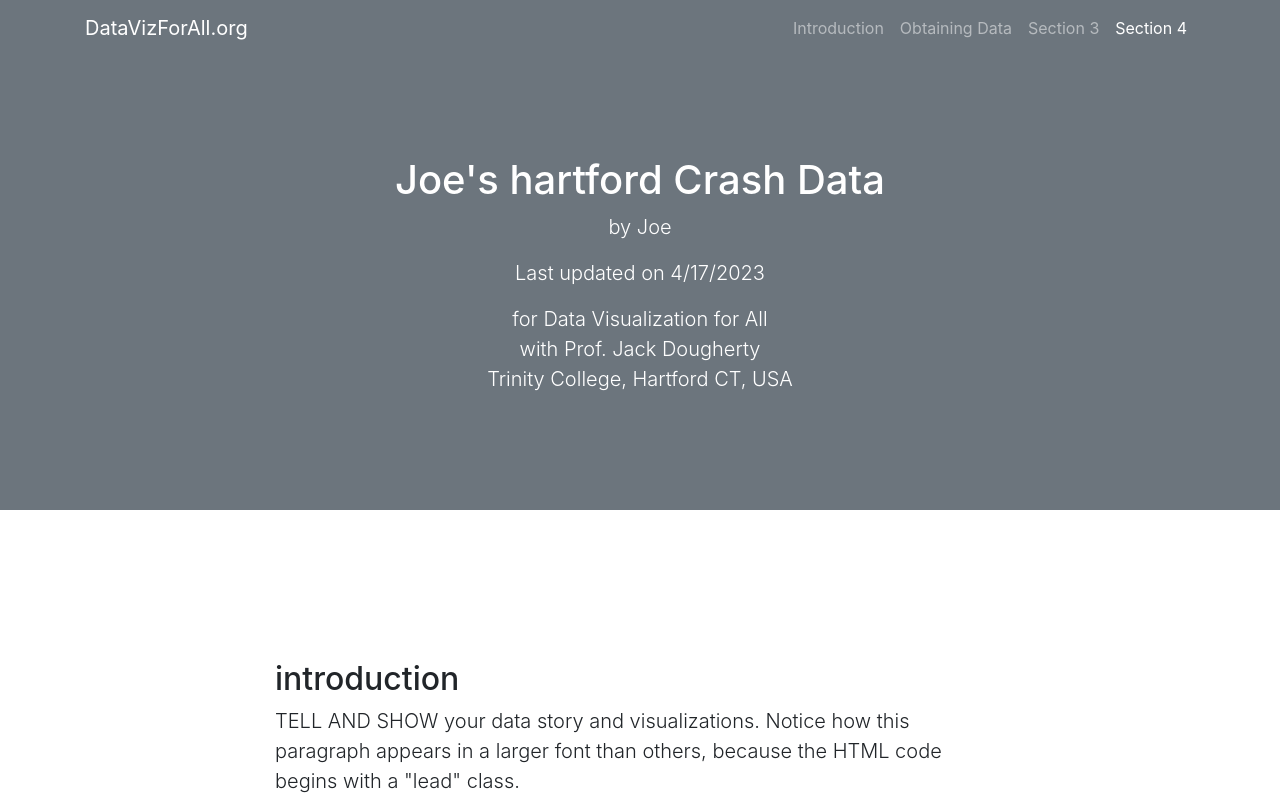
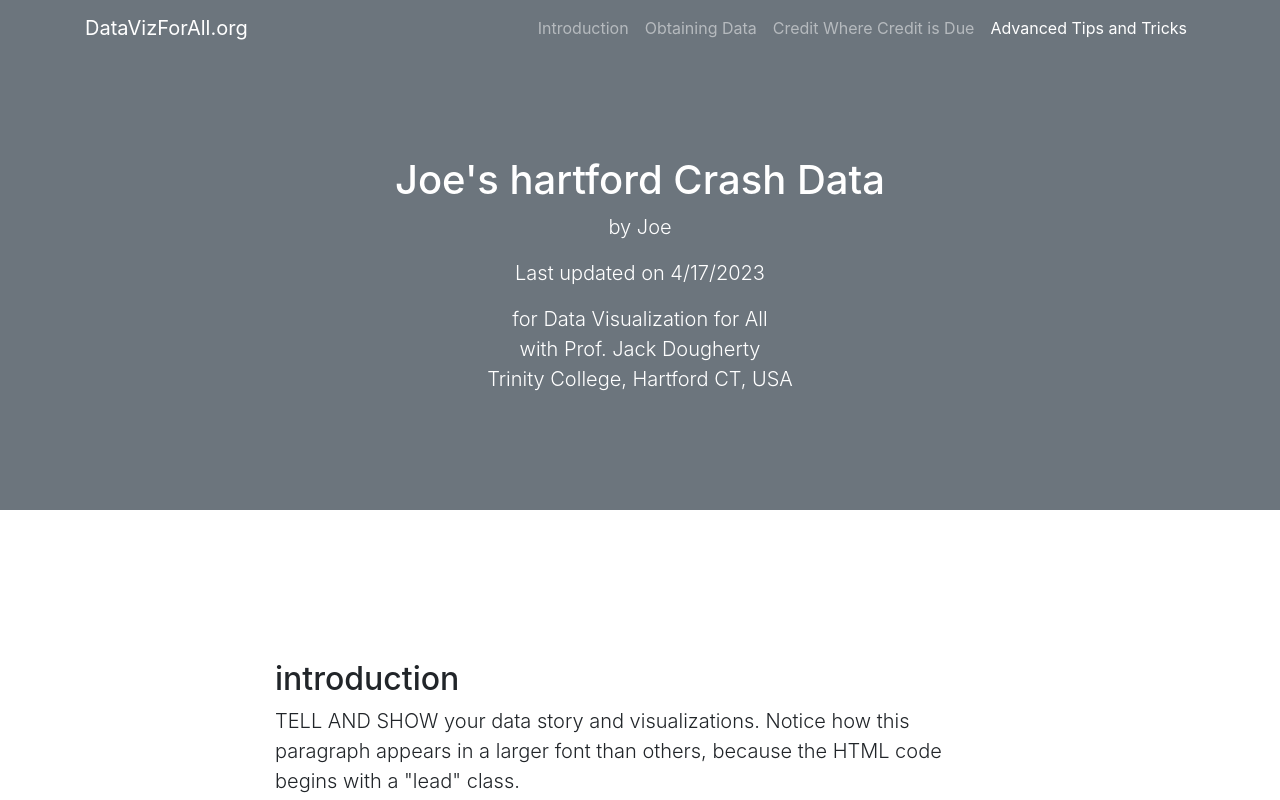
Before and after one commit to Joecap13/Joe-s-Practice-, a plain HTML site: page index.html in a window 1280 px wide. Shown: the top 800 px of the page. Drawn offline with nearby package versions, Linux system fonts and the light colour scheme.

Commit message:
Update index.html

```diff
--- a/index.html
+++ b/index.html
@@ -40,10 +40,10 @@
             <a class="nav-link js-scroll-trigger" href="#section2">Obtaining Data</a>
           </li>
           <li class="nav-item">
-            <a class="nav-link js-scroll-trigger" href="#section3">Section 3</a>
+            <a class="nav-link js-scroll-trigger" href="#section3">Credit Where Credit is Due</a>
           </li>
           <li class="nav-item">
-            <a class="nav-link js-scroll-trigger" href="#section4">Section 4</a>
+            <a class="nav-link js-scroll-trigger" href="#section4">Advanced Tips and Tricks</a>
           </li>
         </ul>
       </div>
@@ -110,7 +110,7 @@
     <div class="container">
       <div class="row">
         <div class="col-lg-8 mx-auto">
-          <h2>Section 3</h2>
+          <h2>Credit Where Credit is Due</h2>
           <p>Give credit to people, organizations, resources, and tools that helped you to create this data story. Write in HTML format and include links when appropriate. When you paraphrase or quote from a specific reading, cite it using any standard academic citation style (such as MLA or APA inline citations), and include the full reference in a bibliography section at the end of your data story. For help with creating citations, I highly recommend the <a href='https://zbib.org'>Zbib.org</a> tool. Insert any URL, but you may need to click the Edit button to manually add missing details, such as author and date if the tool does not automatically recognize them, as shown in Image 1 and 2 below.</p>
 
           <img src="sample-zbib1.png" style="width: 100%; margin: 30px 0">
@@ -150,7 +150,7 @@
     <div class="container">
       <div class="row">
         <div class="col-lg-8 mx-auto">
-          <h2>Section 4: Advanced Tips</h2>
+          <h2>Advanced Tips and Tricks</h2>
 
           <p>Change names of `Section 1` etc. to customized navigation labels that make sense for your data story, such as `Why It Matters` or `How We Made This` etc. To do this you must change names in TWO places: see the Navigation Container (around lines 30-50) and the corresponding Sections below. Keep the section numbers but change the reader-friendly labels.</p>
 
```
